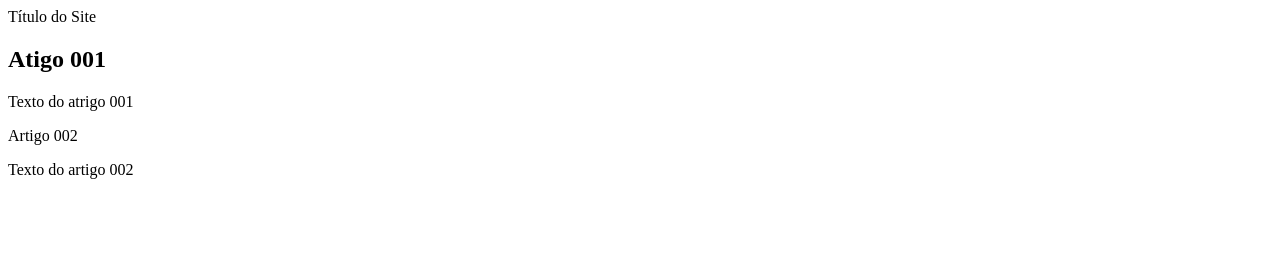
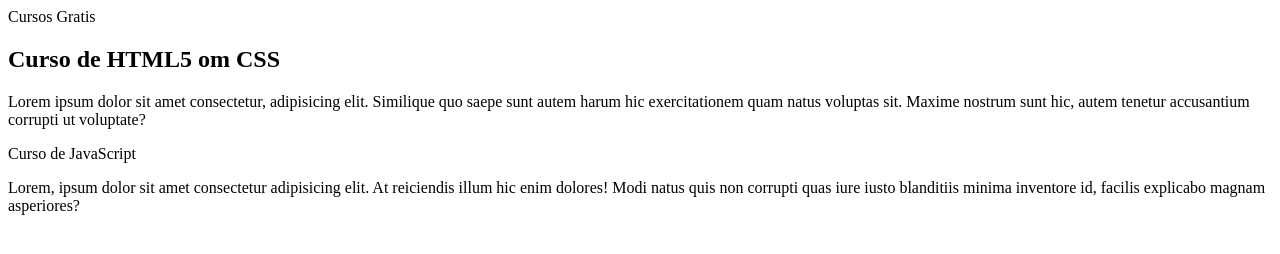
Before and after one commit to ElvisBemol/projeto-site, a plain HTML site: page index.html in a window 1280 px wide. Drawn offline with Linux system fonts and the light colour scheme.

Commit message:
comecei a escrever o conteúdo

```diff
--- a/index.html
+++ b/index.html
@@ -9,13 +9,13 @@
 
 <body>
     <main>
-        <header>Título do Site</header>
+        <header>Cursos Gratis</header>
         <article>
-            <h2>Atigo 001</h2>
-            <p>Texto do atrigo 001</p>
+            <h2>Curso de HTML5 om CSS</h2>
+            <p>Lorem ipsum dolor sit amet consectetur, adipisicing elit. Similique quo saepe sunt autem harum hic exercitationem quam natus voluptas sit. Maxime nostrum sunt hic, autem tenetur accusantium corrupti ut voluptate?</p>
         </article>
-        <article>Artigo 002</article>
-        <p>Texto do artigo 002</p>
+        <article>Curso de JavaScript</article>
+        <p>Lorem, ipsum dolor sit amet consectetur adipisicing elit. At reiciendis illum hic enim dolores! Modi natus quis non corrupti quas iure iusto blanditiis minima inventore id, facilis explicabo magnam asperiores?</p>
     </main>
 
 </body>
```
